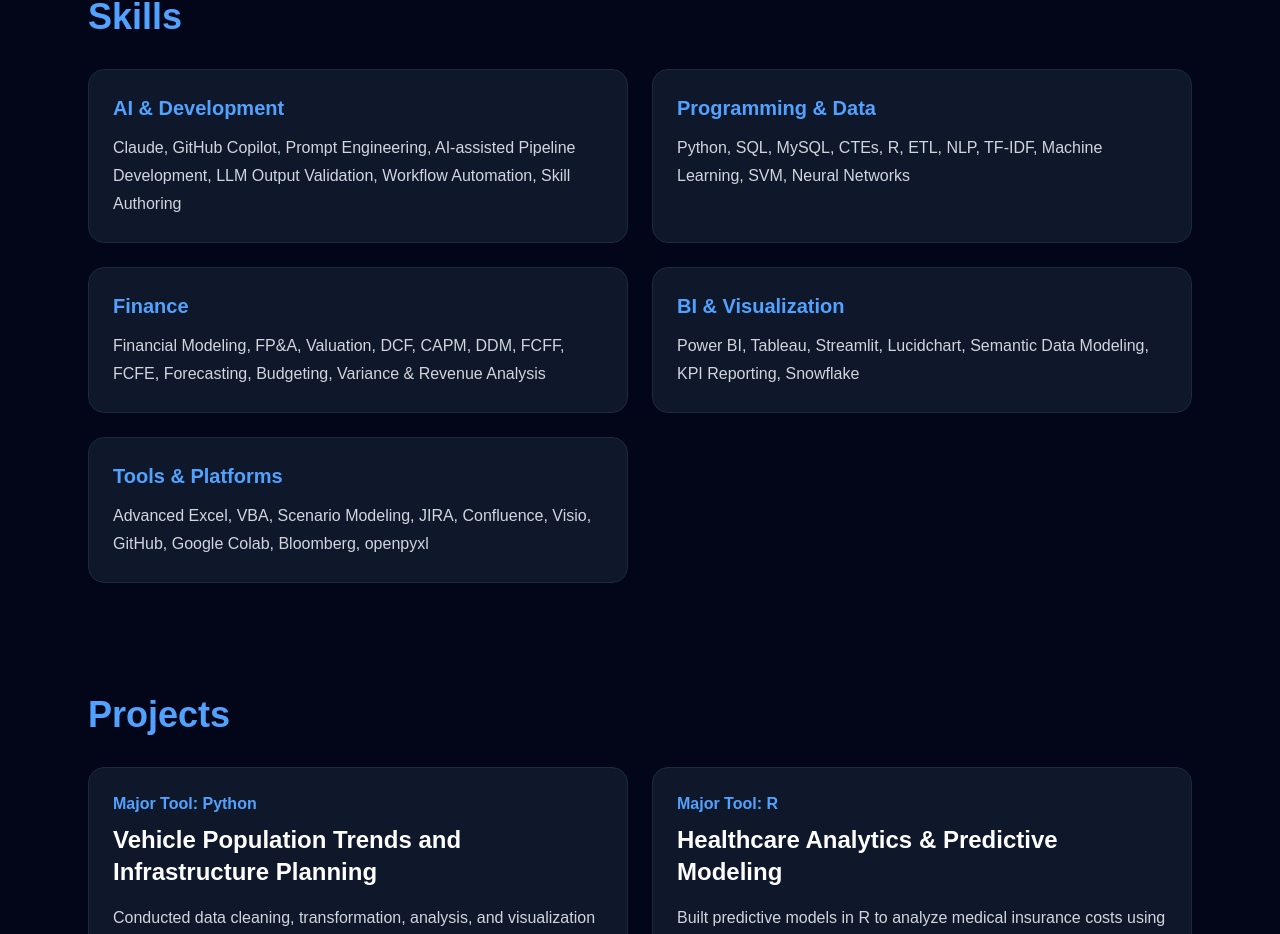
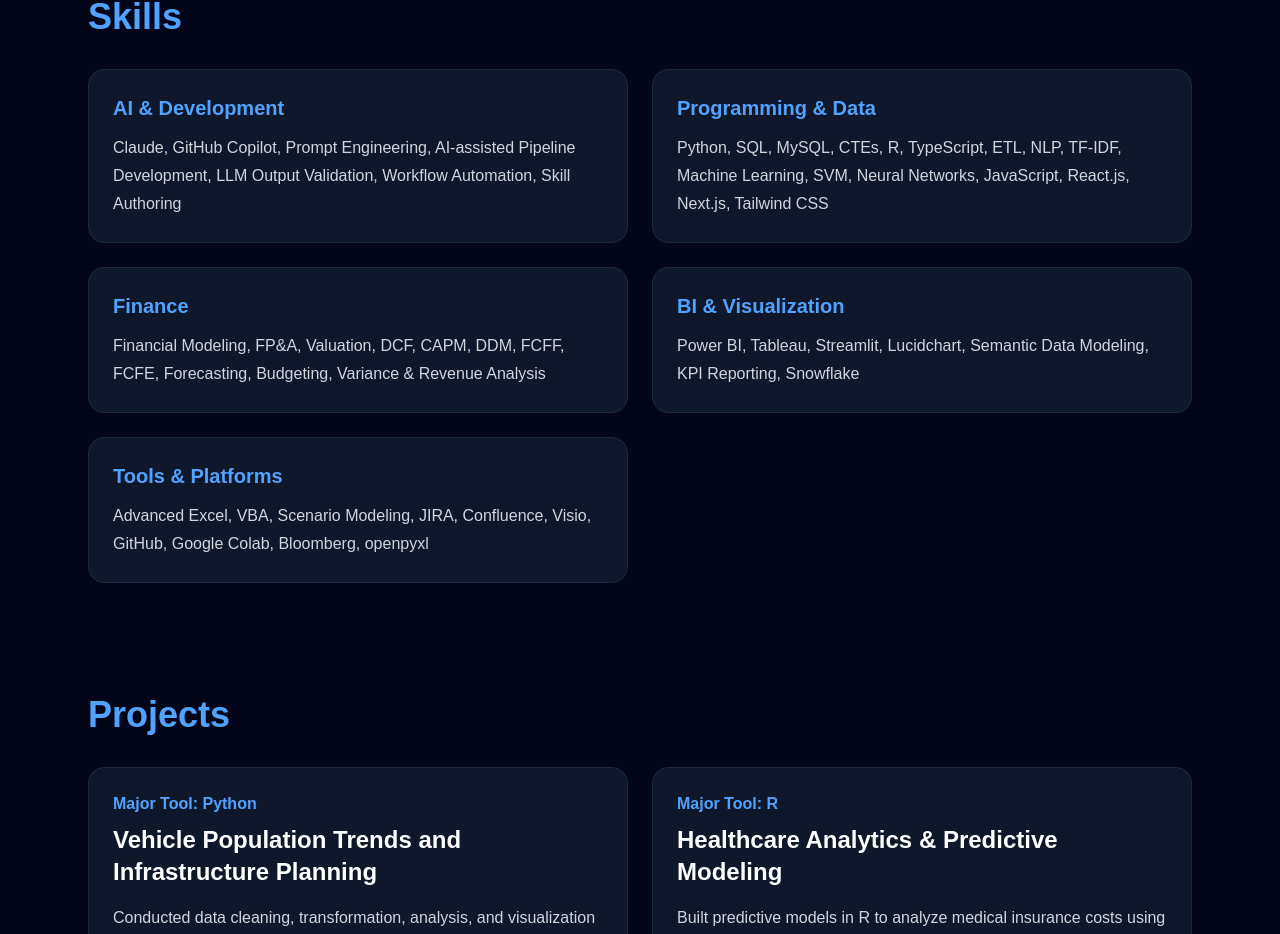
Before and after one commit to VaibhavMagoo/Portfolio, a Next.js app in the folder portfolio/: page / in a window 1280 px wide. Shown: the part 2938-3872 px from the top of the page. Built offline with nearby package versions, Linux system fonts and the light colour scheme.

Commit message:
Final portfolio with project downloads

```diff
--- a/portfolio/app/page.tsx
+++ b/portfolio/app/page.tsx
@@ -76,7 +76,7 @@ const skills = [
   {
     title: "Programming & Data",
     items:
-      "Python, SQL, MySQL, CTEs, R, ETL, NLP, TF-IDF, Machine Learning, SVM, Neural Networks",
+      "Python, SQL, MySQL, CTEs, R, TypeScript, ETL, NLP, TF-IDF, Machine Learning, SVM, Neural Networks, JavaScript, React.js, Next.js, Tailwind CSS",
   },
   {
     title: "Finance",
```
